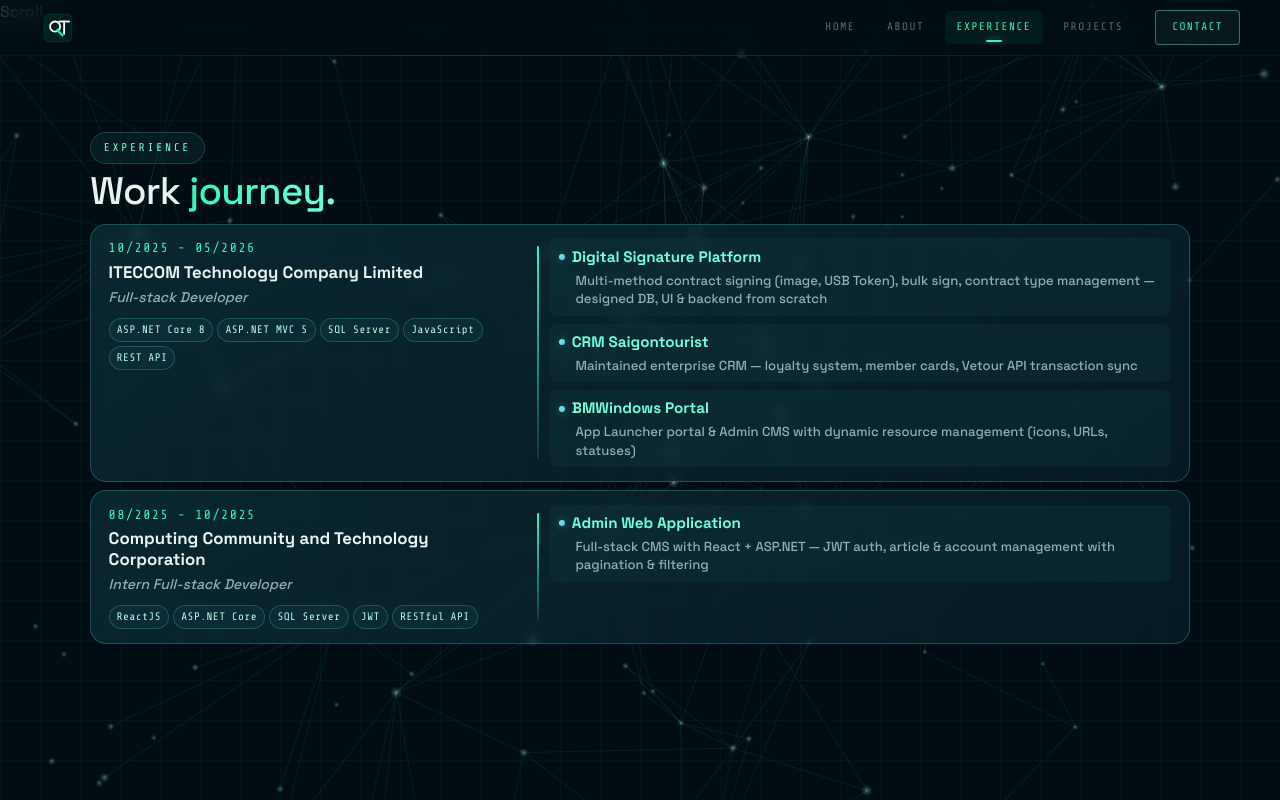
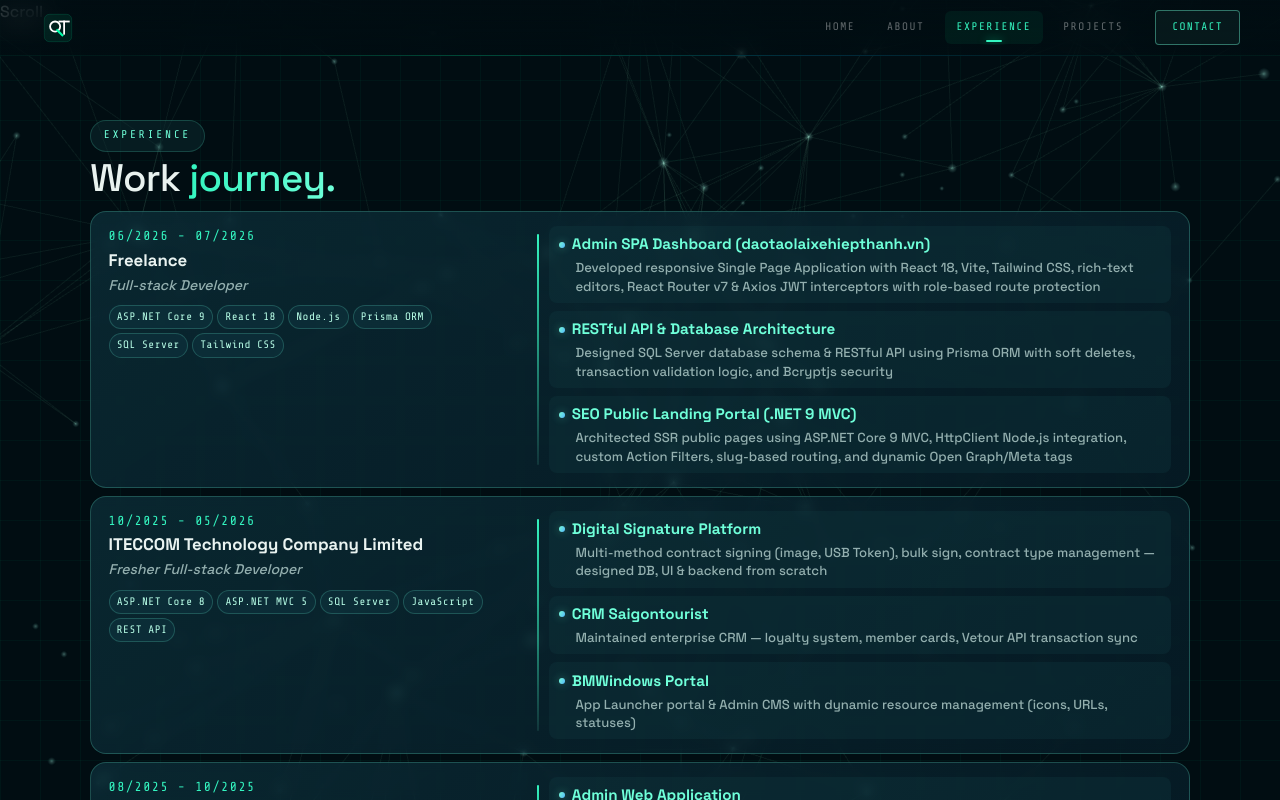
Before and after one commit to vqt2129a/portfolio-2026, a React (Vite) app: page / in a window 1280 px wide. Both pictures are taken after a click on the button "EXPERIENCE". Built offline with nearby package versions, Linux system fonts and the light colour scheme.

Commit message:
update work experience in ExperienceSection

```diff
--- a/src/sections/ExperienceSection.tsx
+++ b/src/sections/ExperienceSection.tsx
@@ -16,9 +16,30 @@ interface TimelineItem {
 
 const TIMELINE: TimelineItem[] = [
   {
+    period: "06/2026 - 07/2026",
+    company: "Freelance",
+    role: "Full-stack Developer",
+    tech: ["ASP.NET Core 9", "React 18", "Node.js", "Prisma ORM", "SQL Server", "Tailwind CSS"],
+    summary: "Built an end-to-end web system comprising an SEO-friendly public landing portal, Admin SPA Dashboard, and centralized REST API.",
+    projects: [
+      {
+        name: "Admin SPA Dashboard (daotaolaixehiepthanh.vn)",
+        desc: "Developed responsive Single Page Application with React 18, Vite, Tailwind CSS, rich-text editors, React Router v7 & Axios JWT interceptors with role-based route protection",
+      },
+      {
+        name: "RESTful API & Database Architecture",
+        desc: "Designed SQL Server database schema & RESTful API using Prisma ORM with soft deletes, transaction validation logic, and Bcryptjs security",
+      },
+      {
+        name: "SEO Public Landing Portal (.NET 9 MVC)",
+        desc: "Architected SSR public pages using ASP.NET Core 9 MVC, HttpClient Node.js integration, custom Action Filters, slug-based routing, and dynamic Open Graph/Meta tags",
+      },
+    ],
+  },
+  {
     period: "10/2025 - 05/2026",
     company: "ITECCOM Technology Company Limited",
-    role: "Full-stack Developer",
+    role: "Fresher Full-stack Developer",
     tech: ["ASP.NET Core 8", "ASP.NET MVC 5", "SQL Server", "JavaScript", "REST API"],
     summary: "Building enterprise web applications — from database design to production UI.",
     projects: [
```
